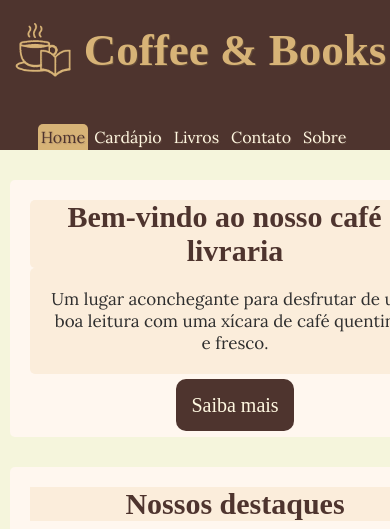
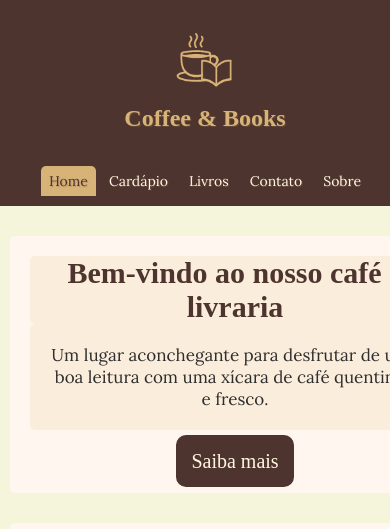
Before and after one commit to DudaAngeli/CoffeeAndBooks, a plain HTML site: page index.html in a window 390 px wide. Shown: the top 529 px of the page. Drawn offline with Linux system fonts and the light colour scheme; a web font is replaced by a local one.

Commit message:
Update style.css

```diff
--- a/style/style.css
+++ b/style/style.css
@@ -32,9 +32,13 @@
 }
 
 body {
-    min-width: 430px;
-    width: auto;
-    height: 1000px;
+    margin: 0;
+    padding: 0;
+    width: 100%;
+    max-width: 100vw;
+    overflow-x: hidden;
+    font-family: var(--font-texto-paragrafo);
+    background-color: #F5F5DC;
 }
 
 h2 {
@@ -128,7 +132,7 @@ nav > a:hover {
 }
 
 main {
-    padding-top: 200px 10px 10px 10px;
+    padding: 200px 10px 10px 10px;
     max-width: 1500px;
     min-width: 450px;
     min-height: 1000px;
@@ -686,3 +690,54 @@ footer > p > a:hover{
         padding: 15px 10px;
     }
 }
+
+@media (max-width: 400px) {
+  header {
+    height: auto;
+    padding: 10px;
+    flex-direction: column;
+  }
+
+  header #logo {
+    flex-direction: column;
+    gap: 5px;
+  }
+
+  header #logo h1 {
+    font-size: 24px;
+    text-align: center;
+  }
+
+  nav {
+    display: flex;
+    flex-wrap: wrap;
+    justify-content: center;
+    gap: 5px;
+    margin-top: 10px;
+    padding: 0 10px;
+  }
+
+  nav a {
+    font-size: 14px;
+    padding: 6px 8px;
+    word-break: break-word;
+    text-align: center;
+  }
+
+  nav a#atv {
+    font-size: 14px;
+    background-color: #D7B377;
+    color: #4E342E;
+    padding: 6px 8px;
+  }
+
+  main {
+    padding-top: 180px; /* para compensar o header fixo */
+    overflow-x: hidden;
+  }
+
+  body {
+    overflow-x: hidden;
+    max-width: 100vw;
+  }
+}
```
